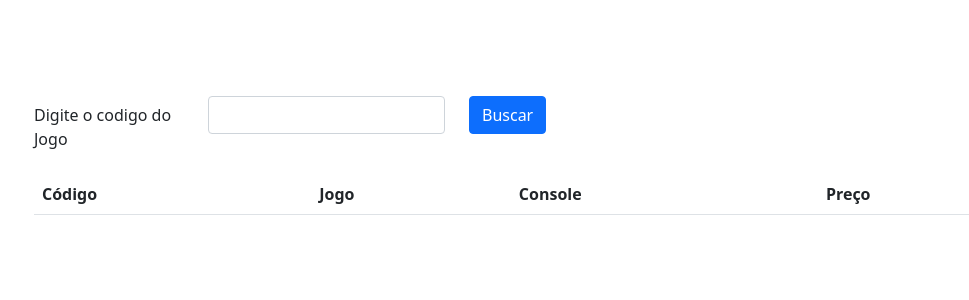
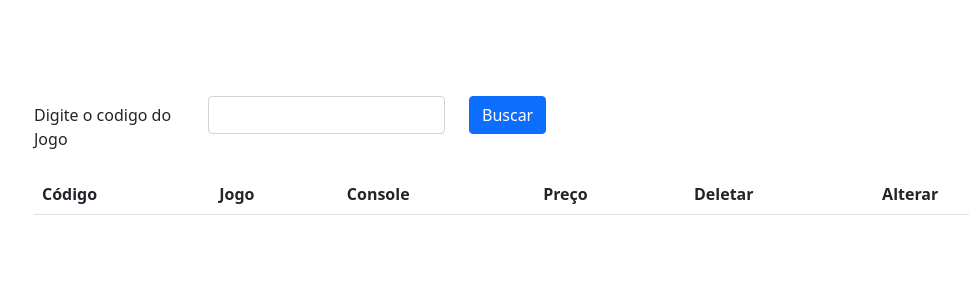
Before and after one commit to LeandroBotelho/lojagamesTI11T, a PHP site: page /listaTudoJogosCod.php in a window 1280 px wide. Shown: the part 56-356 px from the top of the page, without its empty margins (144-1113 px from the left). Run offline with PHP 8.4, Linux system fonts and the light colour scheme; lists and menus that the app fills with data are empty.

Commit message:
atualizacao do app jogos

```diff
--- a/views/listaTudoJogosCod.php
+++ b/views/listaTudoJogosCod.php
@@ -24,6 +24,8 @@ include_once("../models/bancoJogos.php");
             <th scope="col">Jogo</th>
             <th scope="col">Console</th>
             <th scope="col">Preço</th>
+            <th scope="col">Deletar</th>
+            <th scope="col">Alterar</th>
         </tr>
     </thead>
     <tbody>
```
